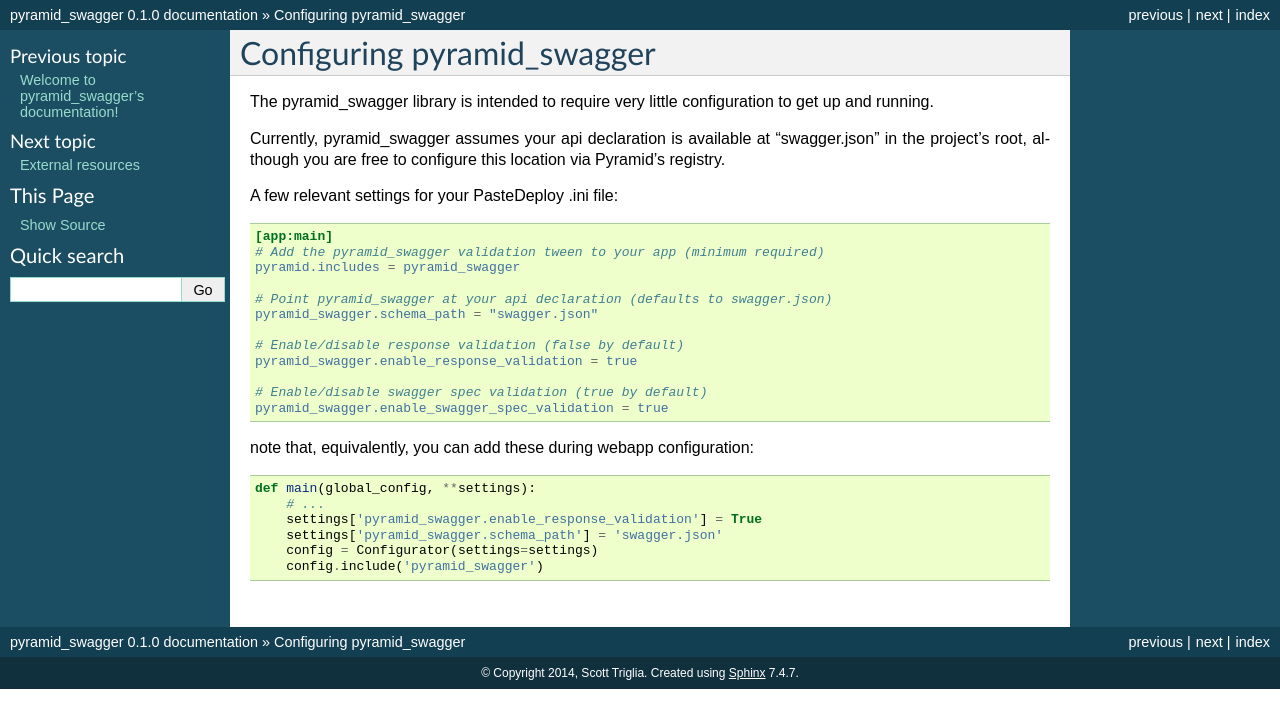
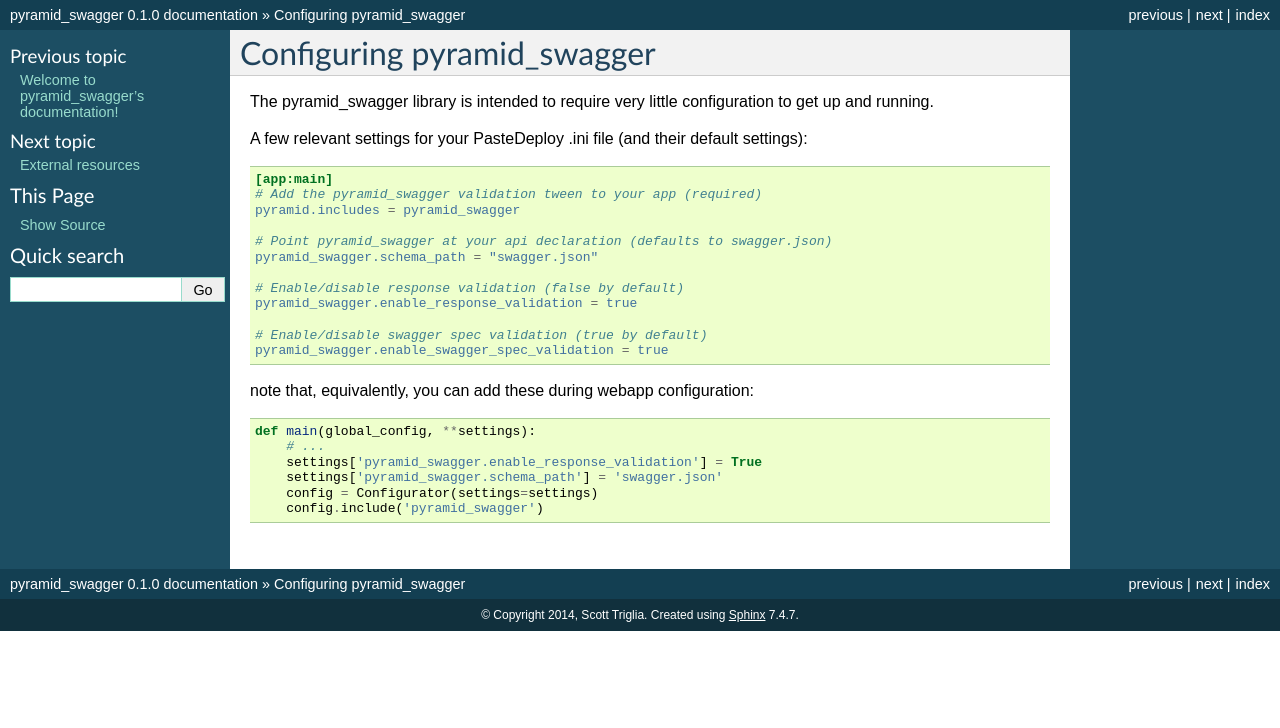
Before and after one commit to Yelp/pyramid_swagger, a Sphinx documentation site: the page built from docs/configuration.rst, in a window 1280 px wide. Shown: the top 728 px of the page. Built offline with Sphinx 7.4.7, drawn with Linux system fonts in a browser that asks for light colours; pages that are not in the unit, such as notebooks, are missing from menus.

Commit message:
Start quickstart (WIP)

```diff
--- a/docs/configuration.rst
+++ b/docs/configuration.rst
@@ -4,16 +4,12 @@
 The pyramid_swagger library is intended to require very little configuration to
 get up and running.
 
-Currently, pyramid_swagger assumes your api declaration is available at
-"swagger.json" in the project's root, although you are free to configure this
-location via Pyramid's registry.
-
-A few relevant settings for your PasteDeploy .ini file:
+A few relevant settings for your PasteDeploy .ini file (and their default settings):
 
 .. code-block:: ini
 
         [app:main]
-        # Add the pyramid_swagger validation tween to your app (minimum required)
+        # Add the pyramid_swagger validation tween to your app (required)
         pyramid.includes = pyramid_swagger
 
         # Point pyramid_swagger at your api declaration (defaults to swagger.json)
--- a/docs/index.rst
+++ b/docs/index.rst
@@ -26,6 +26,7 @@
 .. toctree::
    :maxdepth: 2
 
+   quickstart
    configuration
    external_resources
    glossary
```
